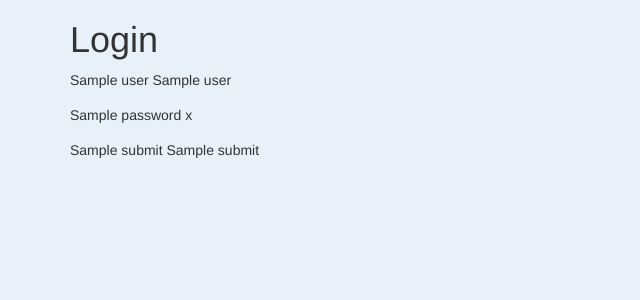
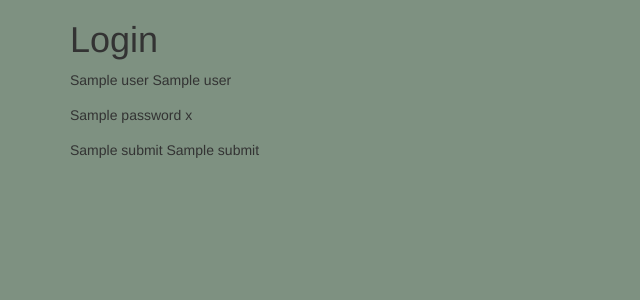
Before and after one commit to ingernh/experiment, a Python web app: template templates/login.html in a window 1280 px wide. Shown: the top 300 px of the page, without its empty margins (0-640 px from the left). Run offline with Jinja, Linux system fonts and the light colour scheme; the template is opened without the code that fills it: most values are stand-ins (such as "Sample title", 1, 10 or a date in 2020); some libraries are stand-ins or nearby versions.

Commit message:
Update login.html

```diff
--- a/templates/login.html
+++ b/templates/login.html
@@ -5,7 +5,7 @@
 {% block styles %}
 {{ super() }}
 	<style>
-		body { background: #e8f1f9; }
+		body { background: #7E9181; }
 	</style>
 {% endblock %}
 
```
